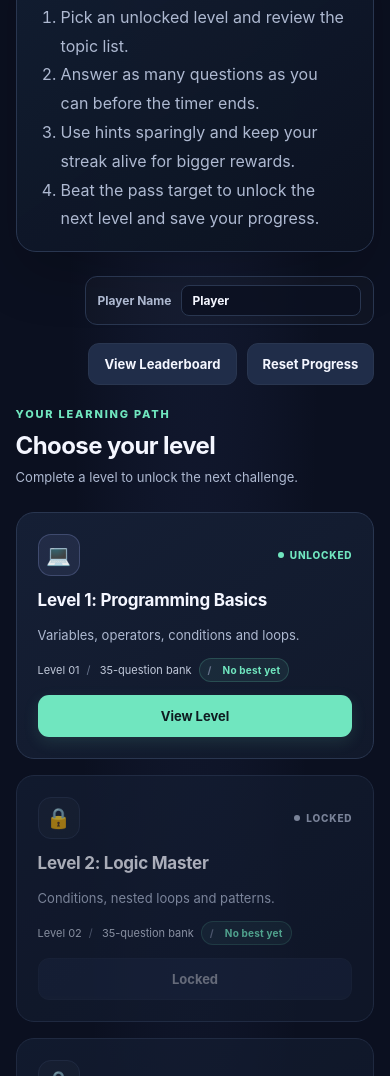
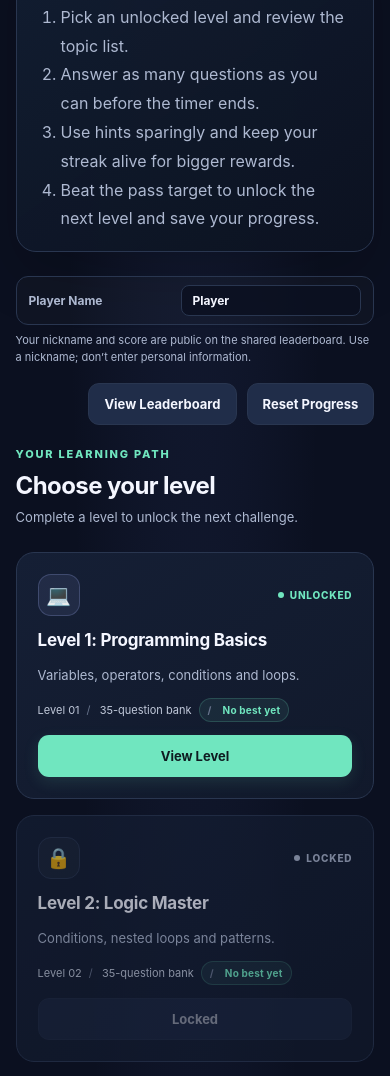
Before and after one commit to Mugi0297/vinsinfo-coding-quest, a plain HTML site: page index.html in a window 390 px wide. Shown: the part 1037-2113 px from the top of the page. Drawn offline with Linux system fonts and the light colour scheme.

Commit message:
code_update

```diff
--- a/css/style.css
+++ b/css/style.css
@@ -140,7 +140,9 @@ p { line-height: 1.65; }
   line-height: 1.8;
 }
 .player-meta-row {
-  display: flex;
+  display: grid;
+  justify-items: end;
+  gap: 7px;
   justify-content: flex-end;
   margin: 0 0 18px;
 }
@@ -165,6 +167,14 @@ p { line-height: 1.65; }
   background: rgba(11, 16, 32, 0.8);
   color: var(--text);
   font: inherit;
+}
+.privacy-note {
+  max-width: 420px;
+  margin: 0;
+  color: var(--muted);
+  font-size: 11px;
+  line-height: 1.5;
+  text-align: right;
 }
 .actions-row {
   display: flex;
@@ -453,6 +463,10 @@ footer p { margin: 0; }
     gap: 8px;
   }
   .header-stats > span { justify-content: center; width: 100%; }
+  .player-meta-row { justify-items: stretch; }
+  .player-name-field { justify-content: space-between; }
+  .player-name-field input { min-width: 0; width: min(55%, 180px); }
+  .privacy-note { text-align: left; }
   main { width: 92%; margin-top: 20px; }
   .welcome { margin-bottom: 35px; padding: 24px 20px; border-radius: 19px; }
   .section-heading { align-items: flex-start; flex-direction: column; gap: 7px; }
--- a/index.html
+++ b/index.html
@@ -67,8 +67,9 @@
       <div class="player-meta-row">
         <label class="player-name-field" for="playerNameInput">
           <span>Player Name</span>
-          <input id="playerNameInput" type="text" maxlength="20" value="Player" aria-label="Player name" />
+          <input id="playerNameInput" type="text" maxlength="20" value="Player" aria-describedby="leaderboardPrivacyNote" />
         </label>
+        <p id="leaderboardPrivacyNote" class="privacy-note">Your nickname and score are public on the shared leaderboard. Use a nickname; don’t enter personal information.</p>
       </div>
       <div class="actions-row">
         <button id="leaderboardButton" class="btn secondary">View Leaderboard</button>
```
Also changed, not shown: 1 other file.
